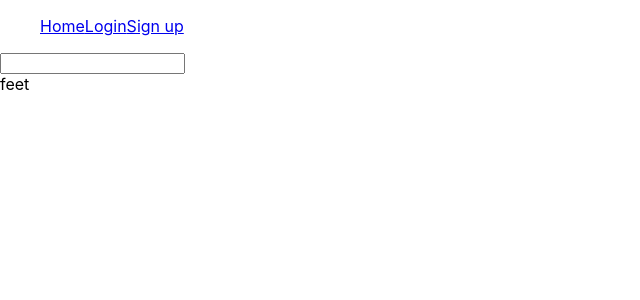
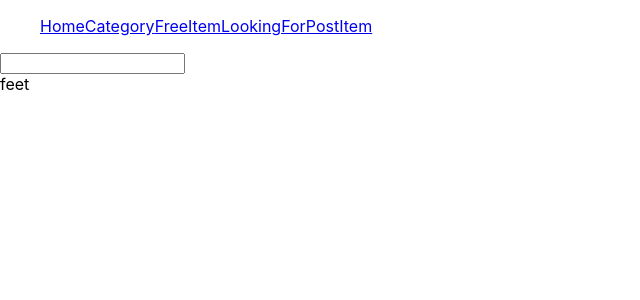
Before and after one commit to Willlasbury/project-3, a React (Create React App) app: page / in a window 1280 px wide. Shown: the top 300 px of the page, without its empty margins (0-640 px from the left). Built offline with nearby package versions, Linux system fonts and the light colour scheme; no server answers.

Commit message:
updated NavBar and app file added basic function with H1 tags

```diff
--- a/src/App.js
+++ b/src/App.js
@@ -6,6 +6,10 @@ import Home from "./pages/home";
 import { BrowserRouter, Routes, Route } from "react-router-dom";
 import Login from "./pages/Login";
 import Signup from "./pages/Signup"
+import Category from "./pages/Category";
+import FreeItem from "./pages/FreeItem"
+import LookingFor from "./pages/LookingFor";
+import PostItem from "./pages/PostItem"
 import NavBar from "./components/Navbar";
 import Footer from "./components/Footer";
 import NotFound from "./pages/NotFound";
@@ -23,6 +27,10 @@ export default function App () {
         <Route path="/" element={<Home socket={socket}/>} />
         <Route path="/login" element={<Login />} />
         <Route path="/signup" element={<Signup />} />
+        <Route path="/category" element={<Category />} />
+        <Route path="/freeitem" element={<FreeItem />} />
+        <Route path="/lookingfor" element={<LookingFor />} />
+        <Route path="/postitem" element={<PostItem />} />
         <Route path="/*" element={<NotFound />} />
       </Routes>
       <Footer />
--- a/src/components/Navbar/index.js
+++ b/src/components/Navbar/index.js
@@ -8,8 +8,10 @@ export default function NavBar() {
     <nav>
         <ul>
             <NavLink to='/'>Home</NavLink>
-            <NavLink to='/login'>Login</NavLink>
-            <NavLink to='/signup'>Sign up</NavLink>
+            <NavLink to='/category'>Category</NavLink>
+            <NavLink to='/freeitem'>FreeItem</NavLink>
+            <NavLink to='/lookingfor'>LookingFor</NavLink>
+            <NavLink to='/postitem'>PostItem</NavLink>
         </ul>
     </nav>
   );
--- /dev/null
+++ b/src/pages/Category/index.js
@@ -0,0 +1,10 @@
+import React from "react";
+import { useState } from "react";
+
+import "./style.css";
+
+export default function NotFound () {
+    return (
+        <h1>Category</h1>
+    )
+}
--- /dev/null
+++ b/src/pages/FreeItem/index.js
@@ -0,0 +1,10 @@
+import React from "react";
+import { useState } from "react";
+
+import "./style.css";
+
+export default function NotFound () {
+    return (
+        <h1>Free Items</h1>
+    )
+}
--- /dev/null
+++ b/src/pages/LookingFor/index.js
@@ -0,0 +1,10 @@
+import React from "react";
+import { useState } from "react";
+
+import "./style.css";
+
+export default function NotFound () {
+    return (
+        <h1>Looking for items</h1>
+    )
+}
--- /dev/null
+++ b/src/pages/PostItem/index.js
@@ -0,0 +1,10 @@
+import React from "react";
+import { useState } from "react";
+
+import "./style.css";
+
+export default function NotFound () {
+    return (
+        <h1>Post Item</h1>
+    )
+}
```
Also changed, not shown: src/pages/Category/style.css (added), src/pages/FreeItem/style.css (added), src/pages/LookingFor/style.css (added), src/pages/PostItem/style.css (added).
